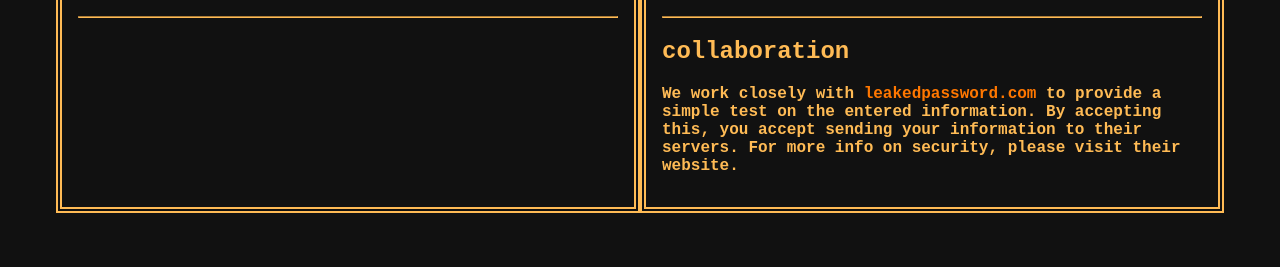
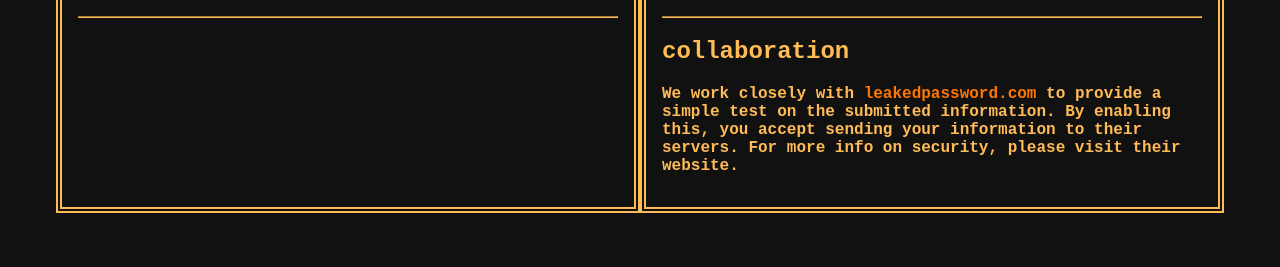
Before and after one commit to triss90/scutum.pw, a PHP site: page / in a window 1280 px wide. Shown: the part 750-1017 px from the top of the page. Run offline with PHP 8.4, Linux system fonts and the light colour scheme.

Commit message:
Update texts

```diff
--- a/index.php
+++ b/index.php
@@ -52,7 +52,7 @@ include("_inc/header.php");
 			<p>Although we have no feasible way of accessing or reading your data, you still have to trust us with it. No matter how secure we have made our service, encryption in the browser is not perfect. <a href="/faq.php">Read the FAQ</a> to find out more.</p>
 			<hr>
 			<h2>collaboration</h2>
-			<p>We work closely with <a href="leadkedpassword.com">leakedpassword.com</a> to provide a simple test on the entered information. By accepting this, you accept sending your information to their servers. For more info on security, please visit their website.</p>
+			<p>We work closely with <a href="leadkedpassword.com">leakedpassword.com</a> to provide a simple test on the submitted information. By enabling this, you accept sending your information to their servers. For more info on security, please visit their website.</p>
 		</div>
 
 	</div>
```
